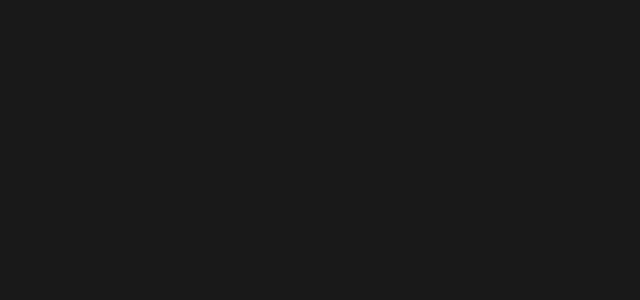
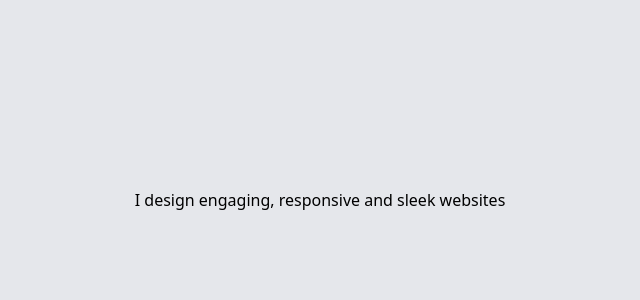
Before and after one commit to bgrando24/portfolio-2022, a React (Create React App) app: page / in a window 1280 px wide. Shown: the top 300 px of the page, without its empty margins (320-960 px from the left). Built offline with nearby package versions, Linux system fonts and the light colour scheme.

Commit message:
Begun adding welcome component

```diff
--- a/src/App.js
+++ b/src/App.js
@@ -2,7 +2,7 @@
 
 function App() {
   return (
-    <div className='container w-screen'>
+    <div className='w-screen h-screen bg-gray-200'>
       <Welcome />
     </div>
   );
--- a/src/components/welcome/Welcome.css
+++ /dev/null
@@ -1,3 +0,0 @@
-#welcome-text {
-    transform: translate(-55vw, 0);
-}
--- a/src/components/welcome/Welcome.js
+++ b/src/components/welcome/Welcome.js
@@ -1,11 +1,11 @@
 // Displays the welcome message when user first lands on page
 
-import './Welcome.css';
+import React from "react"
 
 export function Welcome() {
     return (
-        <div className="flex items-center justify-center bg-black h-screen w-screen opacity-90">
-            <p className="text-center text-white" id="welcome-text">test</p>
+        <div className="container mx-auto h-1/2 flex justify-center items-center">
+            <h1 className=" text-center">I design engaging, responsive and sleek websites</h1>
         </div>
     )
 }
```
